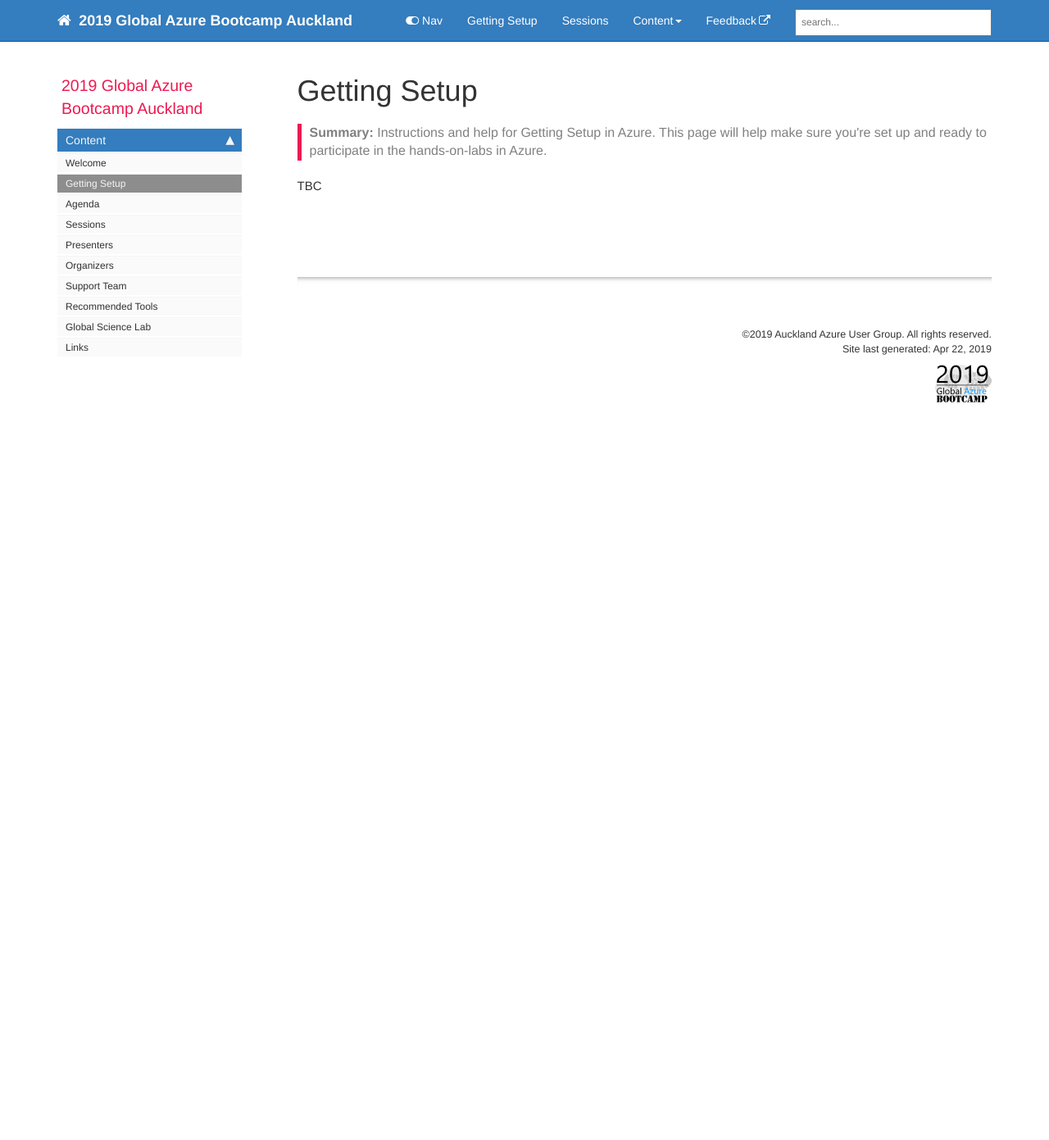
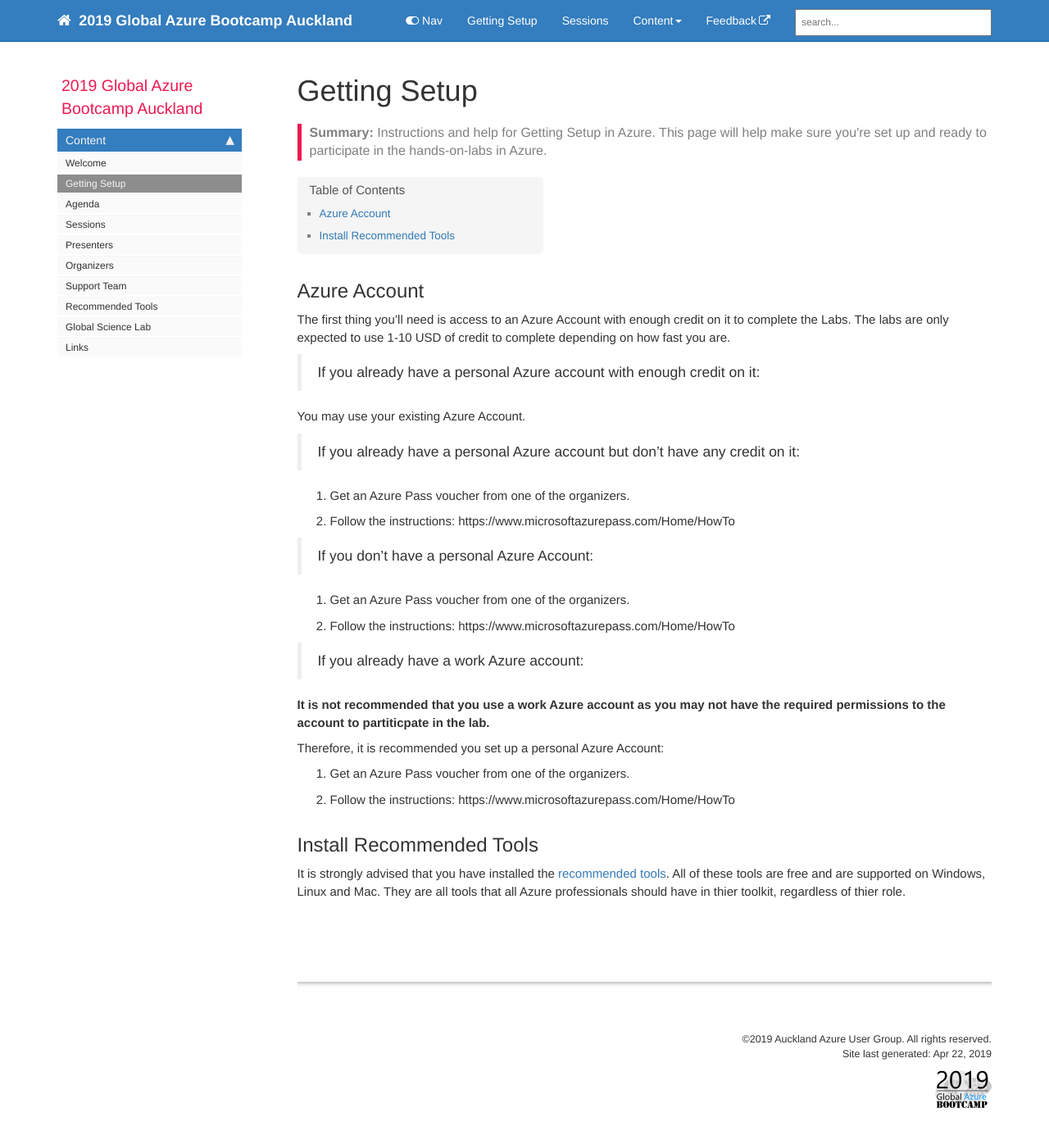
Before and after one commit to AotearoaAzureMeetup/global-azure-bootcamp-2019, a Jekyll site: the page built from content_setup.md, in a window 1280 px wide and 1400 px high. Shown: the top 1391 px of the window at 82% size. Built offline with Jekyll 4.4.1, drawn with Linux system fonts in a browser that asks for light colours; nearby versions of some CDN libraries; comment, search, counter and statistics services are not loaded.

Commit message:
Added SEtup

```diff
--- a/content_setup.md
+++ b/content_setup.md
@@ -6,4 +6,39 @@ permalink: content_setup.html
 summary: Instructions and help for Getting Setup in Azure. This page will help make sure you're set up and ready to participate in the hands-on-labs in Azure.
 ---
 
-TBC
+## Azure Account
+
+The first thing you'll need is access to an Azure Account with enough
+credit on it to complete the Labs. The labs are only expected to use
+1-10 USD of credit to complete depending on how fast you are.
+
+> If you already have a personal Azure account with enough credit on it:
+
+You may use your existing Azure Account.
+
+> If you already have a personal Azure account but don't have any credit on it:
+
+1. Get an Azure Pass voucher from one of the organizers.
+1. Follow the instructions: https://www.microsoftazurepass.com/Home/HowTo
+
+> If you don't have a personal Azure Account:
+
+1. Get an Azure Pass voucher from one of the organizers.
+1. Follow the instructions: https://www.microsoftazurepass.com/Home/HowTo
+
+> If you already have a work Azure account:
+
+**It is not recommended that you use a work Azure account as you may not
+have the required permissions to the account to partiticpate in the lab.**
+
+Therefore, it is recommended you set up a personal Azure Account:
+
+1. Get an Azure Pass voucher from one of the organizers.
+1. Follow the instructions: https://www.microsoftazurepass.com/Home/HowTo
+
+## Install Recommended Tools
+
+It is strongly advised that you have installed the [recommended tools](content_setup.html#recommended-tool-downloads).
+All of these tools are free and are supported on Windows, Linux and Mac.
+They are all tools that all Azure professionals should have in thier
+toolkit, regardless of thier role.
```
